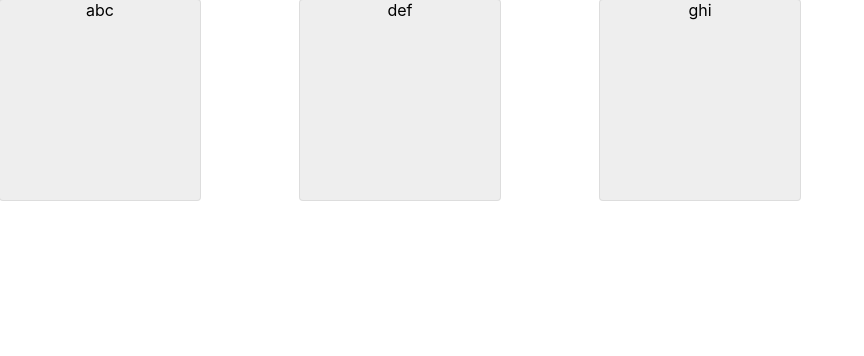
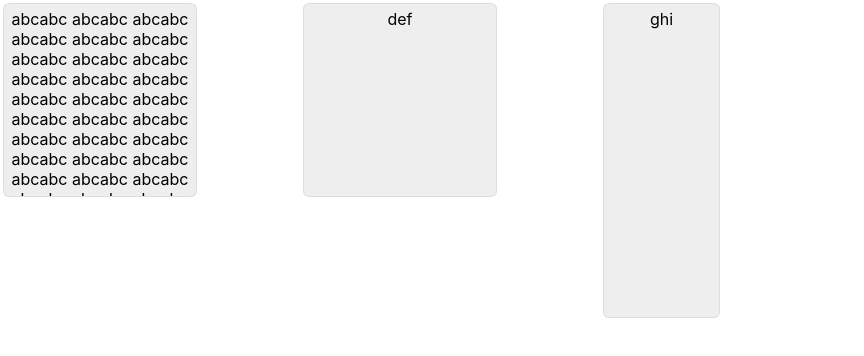
Before and after one commit to martinshaw/wall-concept-ui, a React (Create React App) app: page / in a window 1280 px wide. Shown: the top 356 px of the page, without its empty margins (0-864 px from the left). Built offline with nearby package versions, Linux system fonts and the light colour scheme; the HTML template or start-up script is replaced by a standard one.

Commit message:
Add focusing of the card on click of card and dismissal on click of boarrd

```diff
--- a/src/App.tsx
+++ b/src/App.tsx
@@ -17,9 +17,9 @@ function App() {
                     initialPosition={{ x: 0, y: 0 }}
                     initialDimensions={{ w: 200, h: 200 }}
                     draggable={true}
-                    dragCursorPosition="mouse"
+                    dragCursorPosition="center"
                 >
-                    abc
+                    abcabc abcabc abcabc abcabc abcabc abcabc abcabc abcabc abcabc abcabc abcabc abcabc abcabc abcabc abcabc abcabc abcabc abcabc abcabc abcabc abcabc abcabc abcabc abcabc abcabc abcabc abcabc abcabc abcabc abcabc abcabc
                 </WallInterfaceCard>
                 <WallInterfaceCard
                     id={createCardId()}
@@ -33,9 +33,9 @@ function App() {
                 <WallInterfaceCard
                     id={createCardId()}
                     initialPosition={{ x: 600, y: 0 }}
-                    initialDimensions={{ w: 200, h: 200 }}
+                    initialDimensions={{ w: 123, h: 321 }}
                     draggable={true}
-                    dragCursorPosition="mouse"
+                    dragCursorPosition="bottom-right"
                 >
                     ghi
                 </WallInterfaceCard>
--- a/src/WallInterface/WallInterfaceBoard/index.tsx
+++ b/src/WallInterface/WallInterfaceBoard/index.tsx
@@ -9,21 +9,34 @@ Modified: 2023-12-18T20:07:29.076Z
 Description: description
 */
 
-import { ReactNode } from "react";
+import { MouseEventHandler, ReactNode, useCallback } from "react";
 import WallInterfaceDraggingContext, {
     useWallInterfaceDraggingContextValue,
 } from "../WallInterfaceDraggingContext";
+import WallInterfaceFocusingContext, { useWallInterfaceFocusingContextValue } from "../WallInterfaceFocusingContext";
 
 export type WallInterfaceBoardProps = {
     children: ReactNode;
 };
 
 const WallInterfaceBoard = (props: WallInterfaceBoardProps) => {
+    const wallInterfaceFocusingContextValue = useWallInterfaceFocusingContextValue();
     const wallInterfaceDraggingContextValue = useWallInterfaceDraggingContextValue();
+
+    const onClick = useCallback<MouseEventHandler<HTMLDivElement>>((event) => {
+        event.preventDefault();
+        event.stopPropagation();
+
+        if (event.target !== event.currentTarget) return;
+
+        wallInterfaceFocusingContextValue.clearCurrentlyFocusingCardIds();
+    }, [wallInterfaceFocusingContextValue]);
 
     return (
         <div
-            className="board"
+            ref={(element) => wallInterfaceDraggingContextValue.setBoardElement(element)}
+            className="wall-interface__board"
+            onClick={onClick}
             style={{
                 userSelect: "none",
                 width: "100%",
@@ -34,13 +47,12 @@ const WallInterfaceBoard = (props: WallInterfaceBoardProps) => {
                 left: 0,
                 zIndex: 10,
             }}
-            ref={(element) => wallInterfaceDraggingContextValue.setBoardElement(element)}
         >
-            <WallInterfaceDraggingContext.Provider
-                value={wallInterfaceDraggingContextValue}
-            >
-                {props.children}
-            </WallInterfaceDraggingContext.Provider>
+            <WallInterfaceFocusingContext.Provider value={wallInterfaceFocusingContextValue}>
+                <WallInterfaceDraggingContext.Provider value={wallInterfaceDraggingContextValue}>
+                    {props.children}
+                </WallInterfaceDraggingContext.Provider>
+            </WallInterfaceFocusingContext.Provider>
         </div>
     );
 };
--- a/src/WallInterface/WallInterfaceCard/index.tsx
+++ b/src/WallInterface/WallInterfaceCard/index.tsx
@@ -13,6 +13,8 @@ import { MouseEventHandler, ReactNode, useCallback, useContext, useEffect, useRe
 import WallInterfaceDraggingContext from "../WallInterfaceDraggingContext";
 import useWallInterfaceCardDragging, { WallInterfaceCardDraggingCursorPositionType } from "./useWallInterfaceCardDragging";
 import { DimensionsType, PositionType } from "../utilities";
+import useWallInterfaceCardFocusing from "./useWallInterfaceCardFocusing";
+import WallInterfaceFocusingContext from "../WallInterfaceFocusingContext";
 
 export type WallInterfaceCardProps = {
     id: string;
@@ -56,6 +58,16 @@ const WallInterfaceCard = (props: WallInterfaceCardProps) => {
         draggingContext,
     });
 
+    const focusingContext = useContext(WallInterfaceFocusingContext);
+    const {
+        focusing,
+        handleFocusingOnClick,
+    } = useWallInterfaceCardFocusing({
+        cardProps: props,
+        cardRef,
+        focusingContext,
+    });
+
     const onMouseDown = useCallback<MouseEventHandler<HTMLDivElement>>(
         (event) => {
             handleDraggingOnMouseDown(event);
@@ -70,25 +82,58 @@ const WallInterfaceCard = (props: WallInterfaceCardProps) => {
         [handleDraggingOnMouseUp]
     );
 
+    const onClick = useCallback<MouseEventHandler<HTMLDivElement>>(
+        (event) => {
+            handleFocusingOnClick(event);
+        },
+        [handleFocusingOnClick]
+    );
+
     return (
         <div
             ref={cardRef}
-            className="card"
+            className="wall-interface__card__container"
             onMouseDown={onMouseDown}
             onMouseUp={onMouseUp}
+            onClick={onClick}
             style={{
+                width: `${dimensions.w}px`,
+                height: `${dimensions.h}px`,
                 position: "absolute",
                 transform: `translate(${position.x}px, ${position.y}px)`,
-                width: `${dimensions.w}px`,
-                height: `${dimensions.h}px`,
                 userSelect: "none",
+                boxSizing: "border-box",
                 cursor: dragging ? "grabbing" : "grab",
-                backgroundColor: "#eee",
-                boxShadow: "0 0 0 1px #ddd",
-                borderRadius: "3px",
             }}
         >
-            <div>{props.children}</div>
+            <div
+                className="wall-interface__card__focus-border"
+                style={{
+                    width: "100%",
+                    height: "100%",
+                    padding: "4px",
+                    overflow: "hidden",
+                    boxSizing: "border-box",
+                    boxShadow: focusing ? "0 0 0 2px #aaf8" : "none",
+                    borderRadius: "8px",
+                }}
+            >
+                <div
+                    className="wall-interface__card__content"
+                    style={{
+                        width: "100%",
+                        height: "100%",
+                        padding: "5px",
+                        overflow: "hidden",
+                        boxSizing: "border-box",
+                        backgroundColor: "#eee",
+                        boxShadow: "0 0 0 1px #ddd",
+                        borderRadius: "5px",
+                    }}
+                >
+                    {props.children}
+                </div>
+            </div>
         </div>
     );
 };
--- /dev/null
+++ b/src/WallInterface/WallInterfaceCard/useWallInterfaceCardFocusing.ts
@@ -0,0 +1,39 @@
+/*
+All Rights Reserved, (c) 2023 CodeAtlas LTD.
+
+Author: Martin Shaw (developer@martinshaw.co)
+File Name: useWallInterfaceCardFocusing.ts
+Created:  2023-12-19T17:23:23.846Z
+Modified: 2023-12-19T17:23:23.846Z
+
+Description: description
+*/
+
+import { MouseEventHandler, RefObject, useCallback, useState } from "react";
+import { WallInterfaceCardProps } from ".";
+import { WallInterfaceFocusingContextValue } from "../WallInterfaceFocusingContext";
+
+type useWallInterfaceCardFocusingPropsType = {
+    cardProps: WallInterfaceCardProps;
+    cardRef: RefObject<HTMLDivElement>;
+    focusingContext: WallInterfaceFocusingContextValue;
+}
+
+const useWallInterfaceCardFocusing = (props: useWallInterfaceCardFocusingPropsType) => {
+    const focusing = props.focusingContext.hasCurrentlyFocusingCardId(props.cardProps.id);
+
+    const handleFocusingOnClick = useCallback<MouseEventHandler<HTMLDivElement>>((event) => {
+        if (event.button !== 0) return;
+        if (props.cardRef.current == null) return;
+
+        props.focusingContext.clearCurrentlyFocusingCardIds();
+        props.focusingContext.addCurrentlyFocusingCardId(props.cardProps.id);
+    }, [props.cardRef, props.cardProps.id]);
+
+    return {
+        focusing,
+        handleFocusingOnClick,
+    };
+};
+
+export default useWallInterfaceCardFocusing;
--- /dev/null
+++ b/src/WallInterface/WallInterfaceFocusingContext/index.tsx
@@ -0,0 +1,64 @@
+/*
+All Rights Reserved, (c) 2023 CodeAtlas LTD.
+
+Author: Martin Shaw (developer@martinshaw.co)
+File Name: index.tsx
+Created:  2023-12-18T20:29:28.254Z
+Modified: 2023-12-18T20:29:28.254Z
+
+Description: description
+*/
+
+import { createContext, useCallback, useState } from "react";
+
+export type WallInterfaceFocusingContextValue = {
+    currentlyFocusingCardIds: string[];
+    setCurrentlyFocusingCardIds: (cardIds: string[]) => void;
+    clearCurrentlyFocusingCardIds: () => void;
+    addCurrentlyFocusingCardId: (cardId: string) => void;
+    removeCurrentlyFocusingCardId: (cardId: string) => void;
+    hasCurrentlyFocusingCardId: (cardId: string) => boolean;
+};
+
+const WallInterfaceFocusingContext = createContext<WallInterfaceFocusingContextValue>({
+    currentlyFocusingCardIds: [],
+    setCurrentlyFocusingCardIds: () => { },
+    clearCurrentlyFocusingCardIds: () => { },
+    addCurrentlyFocusingCardId: () => { },
+    removeCurrentlyFocusingCardId: () => { },
+    hasCurrentlyFocusingCardId: () => false,
+});
+
+const useWallInterfaceFocusingContextValue = (): WallInterfaceFocusingContextValue => {
+    const [currentlyFocusingCardIds, setCurrentlyFocusingCardIds] = useState<
+        string[]
+    >([]);
+
+    const clearCurrentlyFocusingCardIds = useCallback(() => {
+        setCurrentlyFocusingCardIds([]);
+    }, []);
+
+    const addCurrentlyFocusingCardId = useCallback((cardId: string) => {
+        setCurrentlyFocusingCardIds((prev) => [...prev, cardId]);
+    }, []);
+
+    const removeCurrentlyFocusingCardId = useCallback((cardId: string) => {
+        setCurrentlyFocusingCardIds((prev) => prev.filter((id) => id !== cardId));
+    }, []);
+
+    const hasCurrentlyFocusingCardId = useCallback((cardId: string) => {
+        return currentlyFocusingCardIds.includes(cardId);
+    }, [currentlyFocusingCardIds]);
+
+    return {
+        currentlyFocusingCardIds,
+        setCurrentlyFocusingCardIds,
+        clearCurrentlyFocusingCardIds,
+        addCurrentlyFocusingCardId,
+        removeCurrentlyFocusingCardId,
+        hasCurrentlyFocusingCardId,
+    };
+};
+
+export default WallInterfaceFocusingContext;
+export { useWallInterfaceFocusingContextValue };
```
